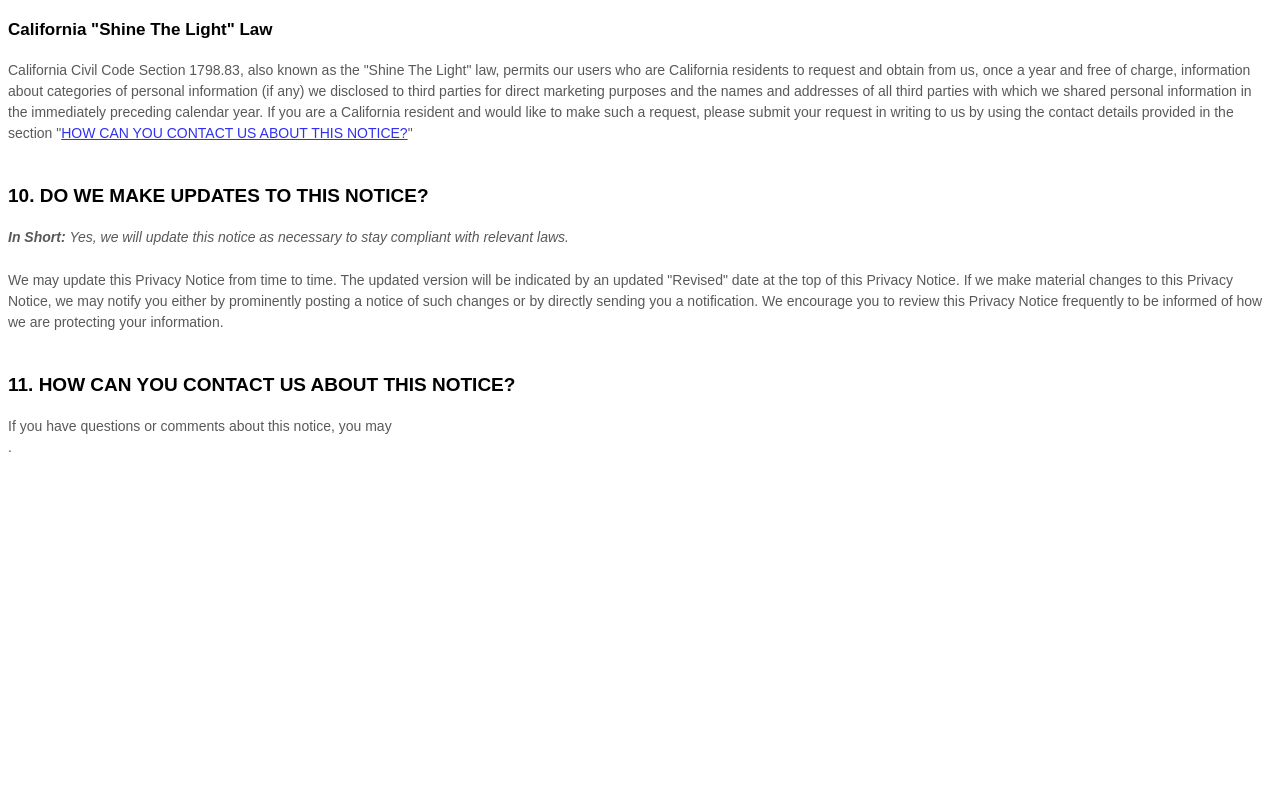
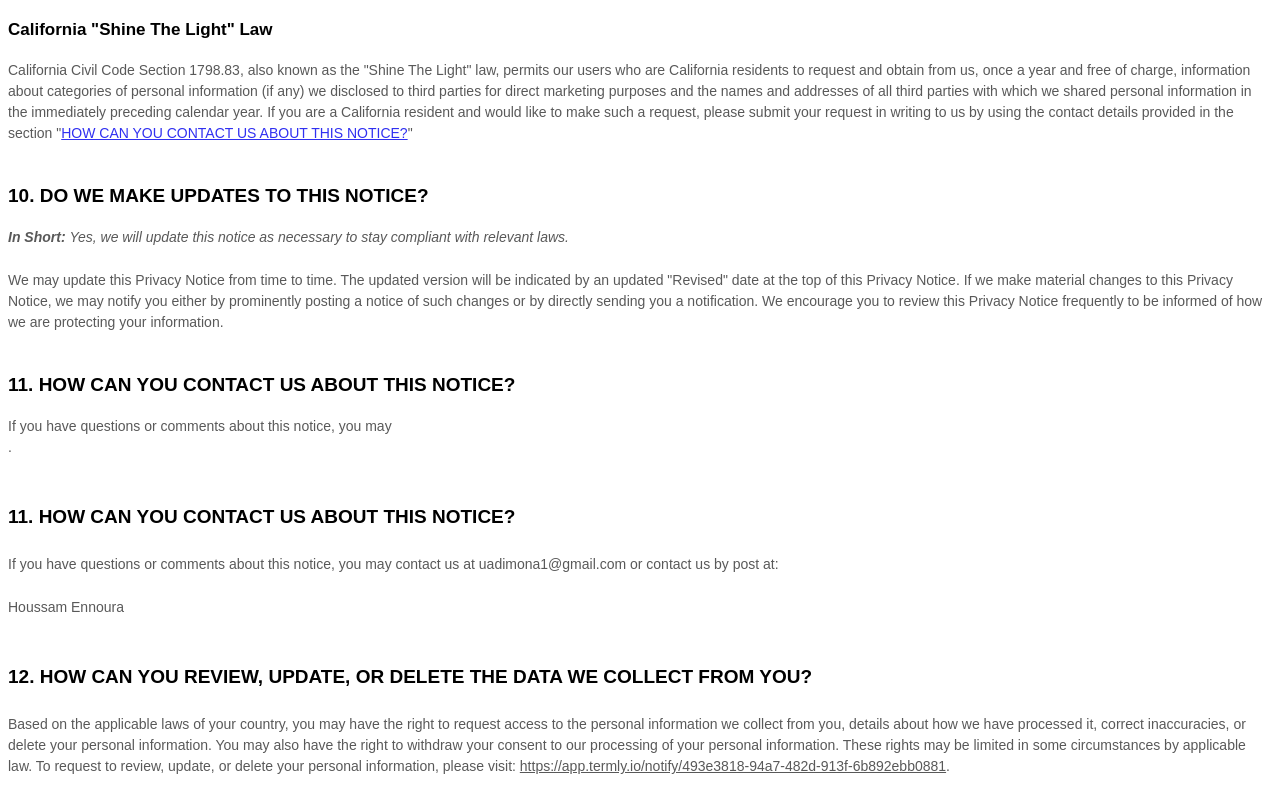
Before and after one commit to samenn001/Plantsy-privacy, a plain HTML site: page index.html in a window 1280 px wide. Shown: the part 6346-7131 px from the top of the page. Before the commit the page ends 6812 px from the top, so only its background shows below. Drawn offline with Linux system fonts and the light colour scheme.

Commit message:
Update index.html

```diff
--- a/index.html
+++ b/index.html
@@ -50,4 +50,21 @@ word-break: break-word !important;
         font-family: Arial ;
       }
     </style>
+
+      <div data-custom-class="body">
+      <div id="contact" style="line-height: 1.5;"><br></div>
+      <div style="line-height: 1.5;"><br></div>
+      <div style="line-height: 1.5;"><strong><span style="font-size: 15px;"><span data-custom-class="heading_1">11. HOW CAN YOU CONTACT US ABOUT THIS NOTICE?</span></span></strong></div>
+      <div style="line-height: 1.5;"><br></div>
+      <div style="line-height: 1.5;"><span style="font-size: 15px;"><span data-custom-class="body_text">If you have questions or comments about this notice, you may contact us at uadimona1@gmail.com or contact us by post at:</span></span></div>
+      <div style="line-height: 1.5;"><br></div>
+      <div style="line-height: 1.5;"><span style="font-size: 15px;"><span data-custom-class="body_text">Houssam Ennoura</span></span></div>
+      <div style="line-height: 1.5;"><br></div>
+      <div style="line-height: 1.5;"><br></div>
+      <div id="request" style="line-height: 1.5;"><strong><span style="font-size: 15px;"><span data-custom-class="heading_1">12. HOW CAN YOU REVIEW, UPDATE, OR DELETE THE DATA WE COLLECT FROM YOU?</span></span></strong></div>
+      <div style="line-height: 1.5;"><br></div>
+      <div style="line-height: 1.5;"><span style="font-size: 15px;"><span data-custom-class="body_text">Based on the applicable laws of your country, you may have the right to request access to the personal information we collect from you, details about how we have processed it, correct inaccuracies, or delete your personal information. You may also have the right to withdraw your consent to our processing of your personal information. These rights may be limited in some circumstances by applicable law. To request to review, update, or delete your personal information, please visit: <a href="https://app.termly.io/notify/493e3818-94a7-482d-913f-6b892ebb0881" rel="noopener noreferrer" target="_blank">https://app.termly.io/notify/493e3818-94a7-482d-913f-6b892ebb0881</a>.</span></span></div>
       </div>
+      </div>
+</body>
+</html>
```
